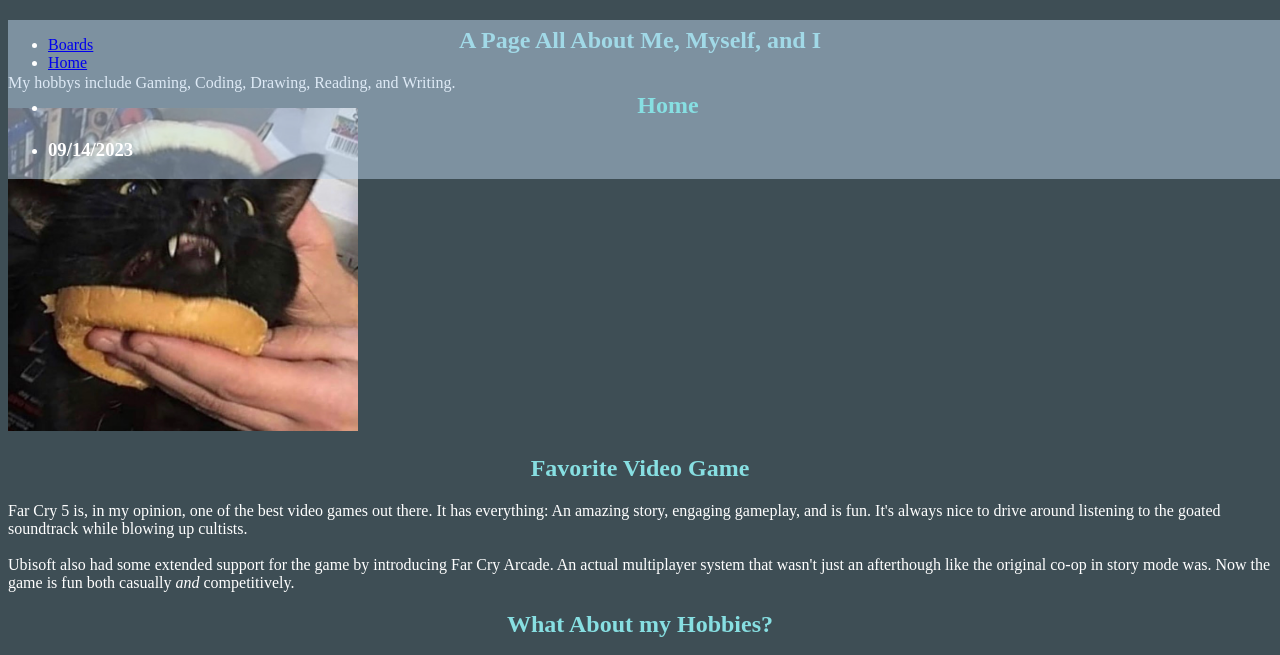
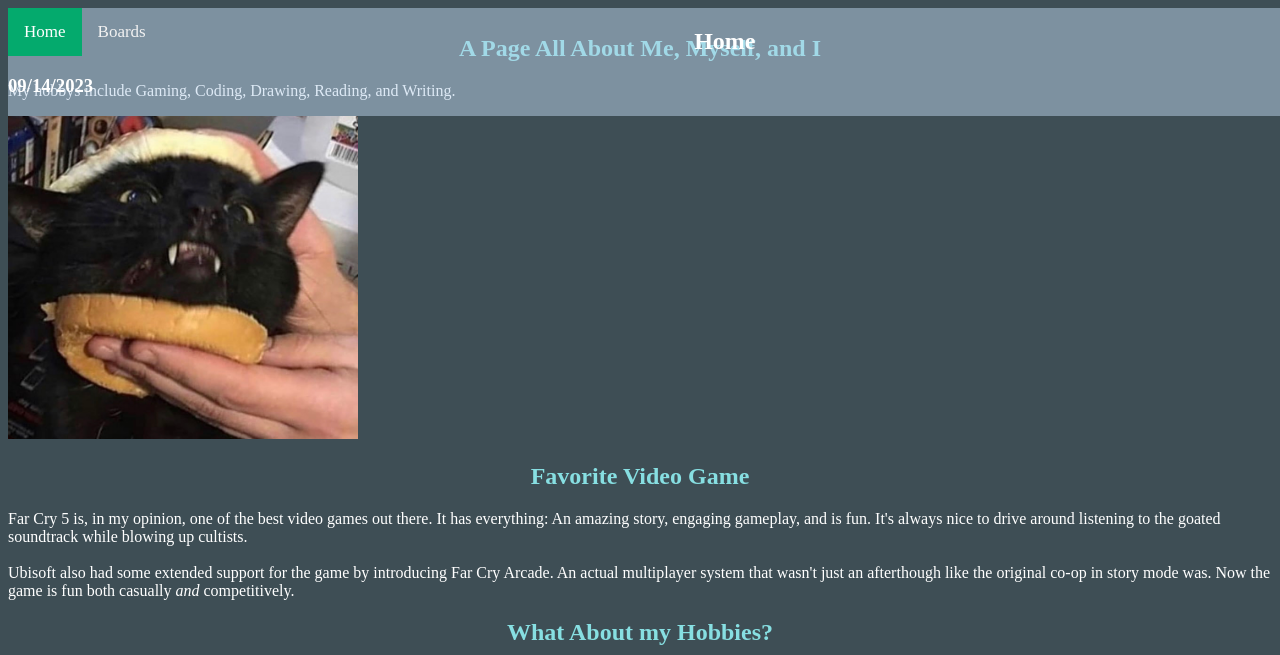
Before and after one commit to Dalmontron05/csc102-projects, a plain HTML site: page personal-pages/index.html in a window 1280 px wide. Shown: the top 655 px of the page. Drawn offline with Linux system fonts and the light colour scheme.

Commit message:
almost done styling nav bar

```diff
--- a/personal-pages/index.html
+++ b/personal-pages/index.html
@@ -12,23 +12,18 @@
 
 <!-- Add the body tag to contain the body elements -->
 <body>
-    <section>
-        <!-- Add a header for our page -->
-        <header>
-            <!-- Navbar -->
-            <nav>
-                <ul>
-                    <!-- Embedded links buttons -->
-                    <li><a href="./boards.html">Boards</a></li>
-                    <li><a href="./index.html">Home</a></li>
+    <div class="topnav">
+        <!-- Navbar -->
+        <nav>
+            <!-- Embedded links buttons -->
+            <a class="active" href="./index.html">Home</a>
+            <a href="./boards.html">Boards</a>
 
-                    <!-- Document title and date-->
-                    <li><h2>Home</h2></li>
-                    <li><h3>09/14/2023</h3></li>
-                </ul>
-            </nav>
-        </header>
-    </section>
+            <!-- Document title and date-->
+            <h2 class="navHeader">Home</h2>
+            <h3 class="navHeader">09/14/2023</h3>
+        </nav>
+    </div>
 
 
     <!-- List off my hobbys -->
--- a/personal-pages/main.css
+++ b/personal-pages/main.css
@@ -19,6 +19,44 @@ nav
     width: 100%;
     padding-right: 5px;
 }
+
+
+.navHeader
+{
+    color: white;
+}
+
+/* Add a black background color to the top navigation */
+.topnav
+{
+    background-color: #333;
+    overflow: hidden;
+}
+
+  /* Style the links inside the navigation bar */
+  .topnav a
+  {
+    float: left;
+    color: #f2f2f2;
+    text-align: center;
+    padding: 14px 16px;
+    text-decoration: none;
+    font-size: 17px;
+  }
+
+  /* Change the color of links on hover */
+  .topnav a:hover
+  {
+    background-color: #ddd;
+    color: black;
+  }
+
+  /* Add a color to the active/current link */
+  .topnav a.active
+  {
+    background-color: #04AA6D;
+    color: white;
+  }
 
 
 
```
